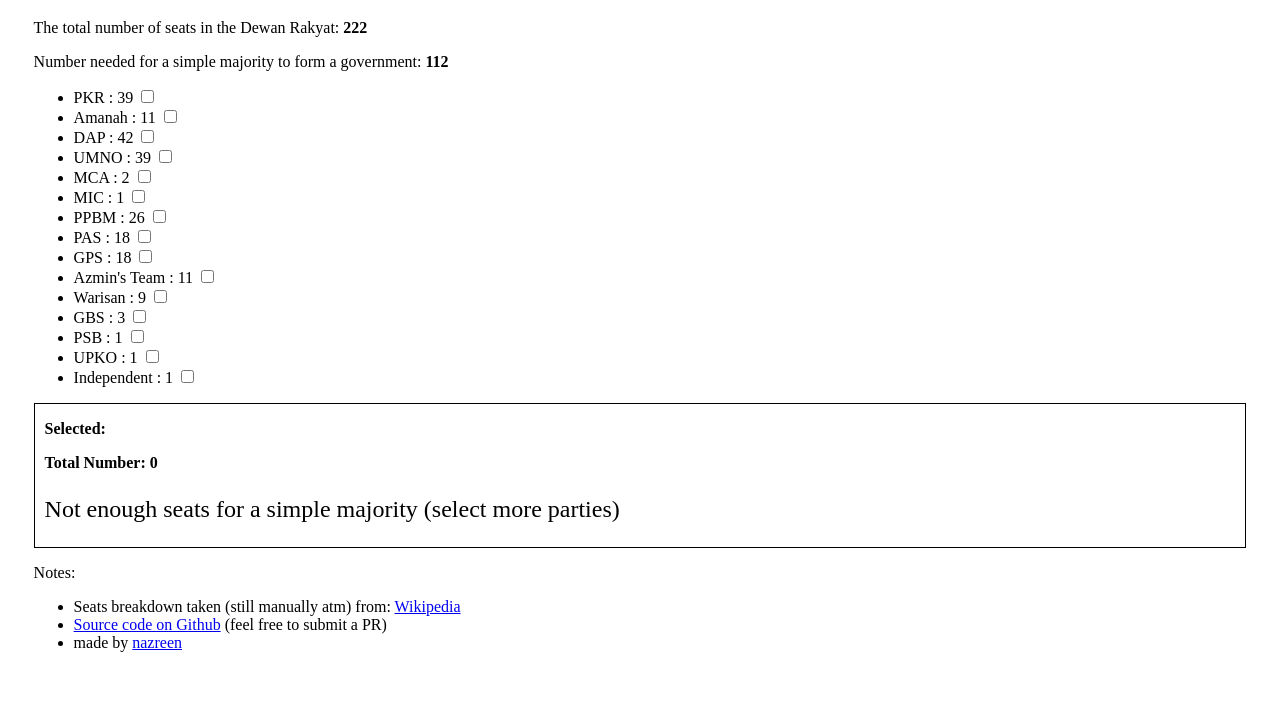
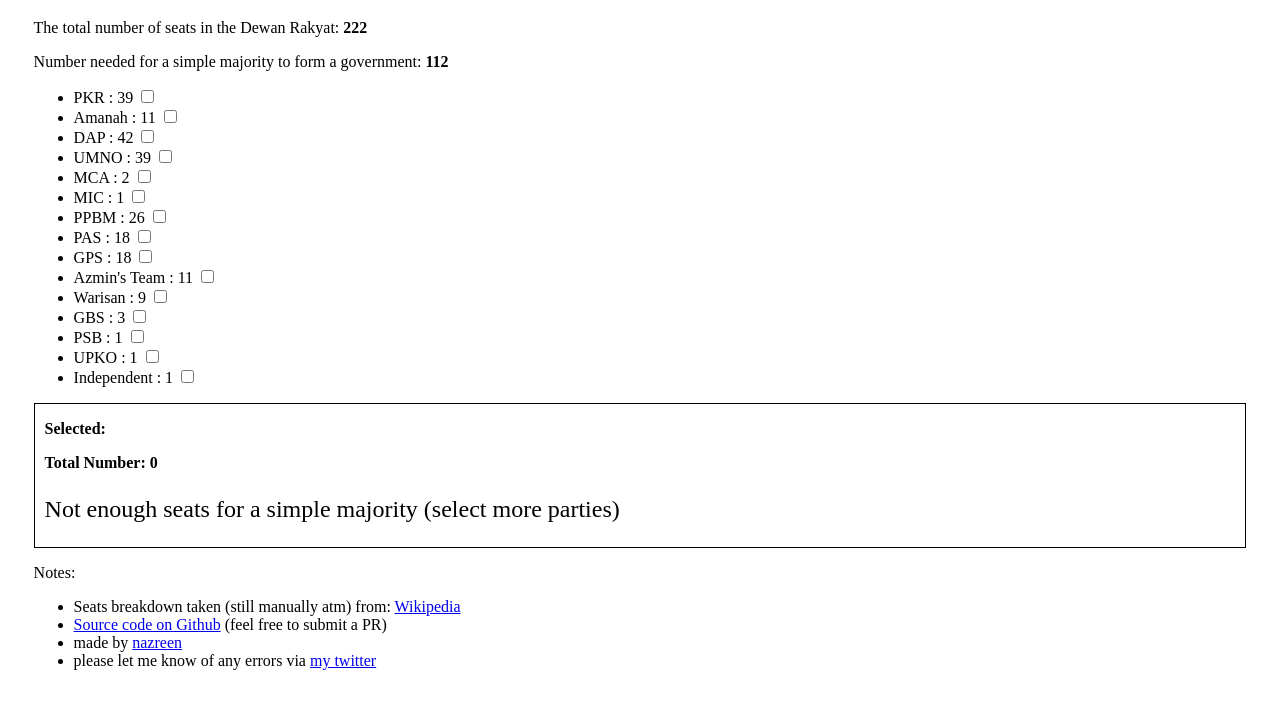
Before and after one commit to nazreen/majority-calc-mal, a plain HTML site: page index.html in a window 1280 px wide. Shown: the part 61-770 px from the top of the page. Drawn offline with nearby package versions, Linux system fonts and the light colour scheme.

Commit message:
add if errors copy

```diff
--- a/index.html
+++ b/index.html
@@ -68,6 +68,10 @@
         (feel free to submit a PR)
       </li>
       <li>made by <a href="https://twitter.com/nxmohamad">nazreen</a></li>
+      <li>
+        please let me know of any errors via
+        <a href="https://twitter.com/nxmohamad">my twitter</a>
+      </li>
     </ul>
 
     <script src="https://cdn.jsdelivr.net/npm/vue/dist/vue.js"></script>
```
